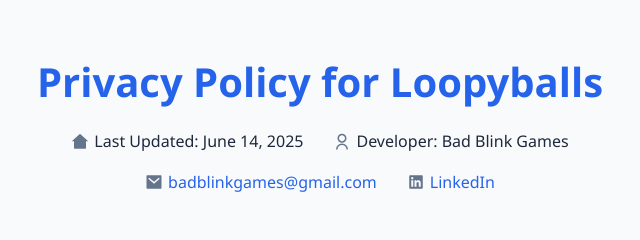
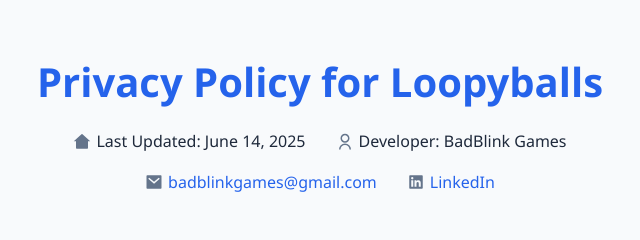
Before and after one commit to BadBlinkGames/loopyballs-privacy, a plain HTML site: page index.html in a window 1280 px wide. Shown: the top 240 px of the page, 320-960 px from the left. Drawn offline with Linux system fonts and the light colour scheme.

Commit message:
Update index.html

```diff
--- a/index.html
+++ b/index.html
@@ -144,7 +144,7 @@
             </div>
             <div class="meta-item">
                 <svg xmlns="http://www.w3.org/2000/svg" viewBox="0 0 24 24"><path d="M4 22a8 8 0 1 1 16 0h-2a6 6 0 1 0-12 0H4zm8-9c-3.315 0-6-2.685-6-6s2.685-6 6-6 6 2.685 6 6-2.685 6-6 6zm0-2c2.21 0 4-1.79 4-4s-1.79-4-4-4-4 1.79-4 4 1.79 4 4 4z"/></svg>
-                <span>Developer: Bad Blink Games</span>
+                <span>Developer: BadBlink Games</span>
             </div>
         </div>
         <div class="meta">
```
